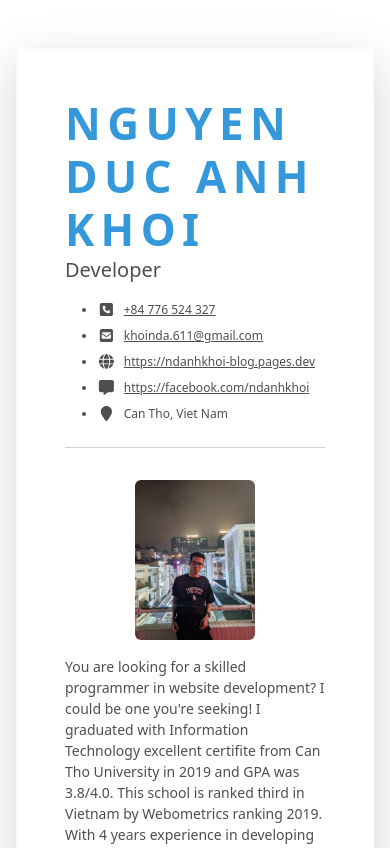
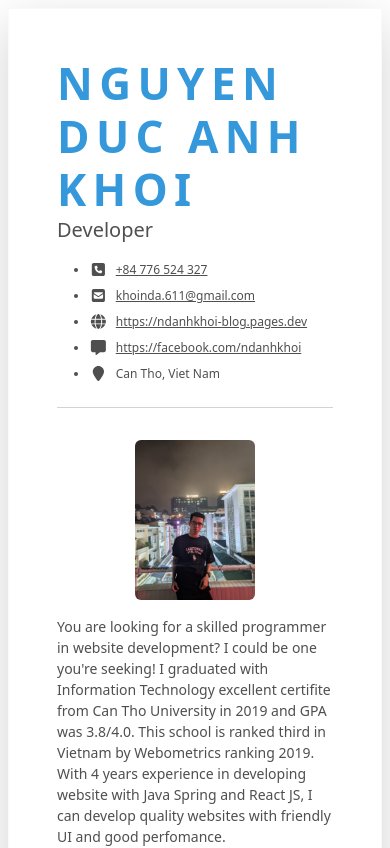
Before and after one commit to ndanhkhoi/ndanhkhoi.github.io, a React (Vite) app: page / in a window 390 px wide. Shown: the top 848 px of the page. Built offline with nearby package versions, Linux system fonts and the light colour scheme.

Commit message:
Change margin on mobile

```diff
--- a/src/resume.tsx
+++ b/src/resume.tsx
@@ -10,9 +10,9 @@ const Resume: React.FC<IResumeProps> = ({data}) => {
 
     return (
         <div className="main-wrapper bg-white">
-            <div className="container px-3 px-lg-5">
+            <div className="container px-2 px-lg-5">
                 <div className={'shadow-lg p-0'}>
-                    <article id={'resume'} className="resume-wrapper mx-auto bg-white p-5 mb-5 my-5 ">
+                    <article id={'resume'} className="resume-wrapper mx-auto bg-white p-5 mb-5 my-2 my-lg-5 ">
                         <ResumeHeader personalInfomation={data.personalInfomation} />
                         <hr/>
                         <ResumeIntro sumary={data.sumary}/>
```
